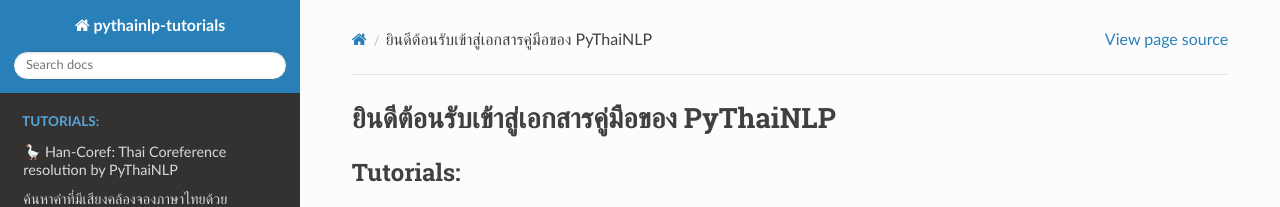
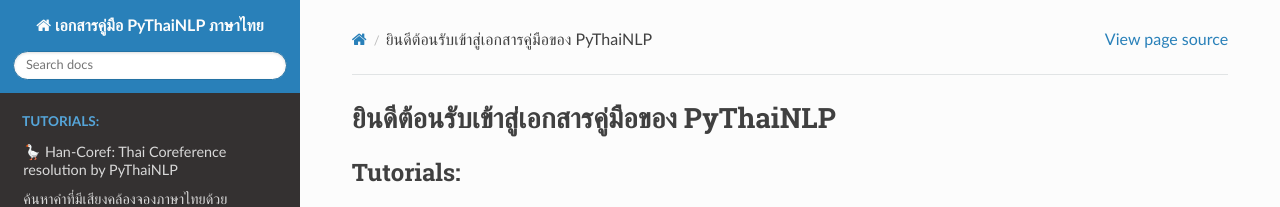
Before and after one commit to PyThaiNLP/thai-tutorials, a Sphinx documentation site: the page built from source/index.rst, in a window 1280 px wide. Shown: the top 207 px of the page. Built offline with Sphinx 7.4.7 and the Read the Docs theme 2.0.0, drawn with Linux system fonts in a browser that asks for light colours.

Commit message:
Update conf.py

```diff
--- a/source/conf.py
+++ b/source/conf.py
@@ -17,7 +17,7 @@
 
 # -- Project information -----------------------------------------------------
 
-project = 'pythainlp-tutorials'
+project = 'เอกสารคู่มือ PyThaiNLP ภาษาไทย'
 copyright = '2019 - 2024, PyThaiNLP'
 author = 'PyThaiNLP'
 
```
